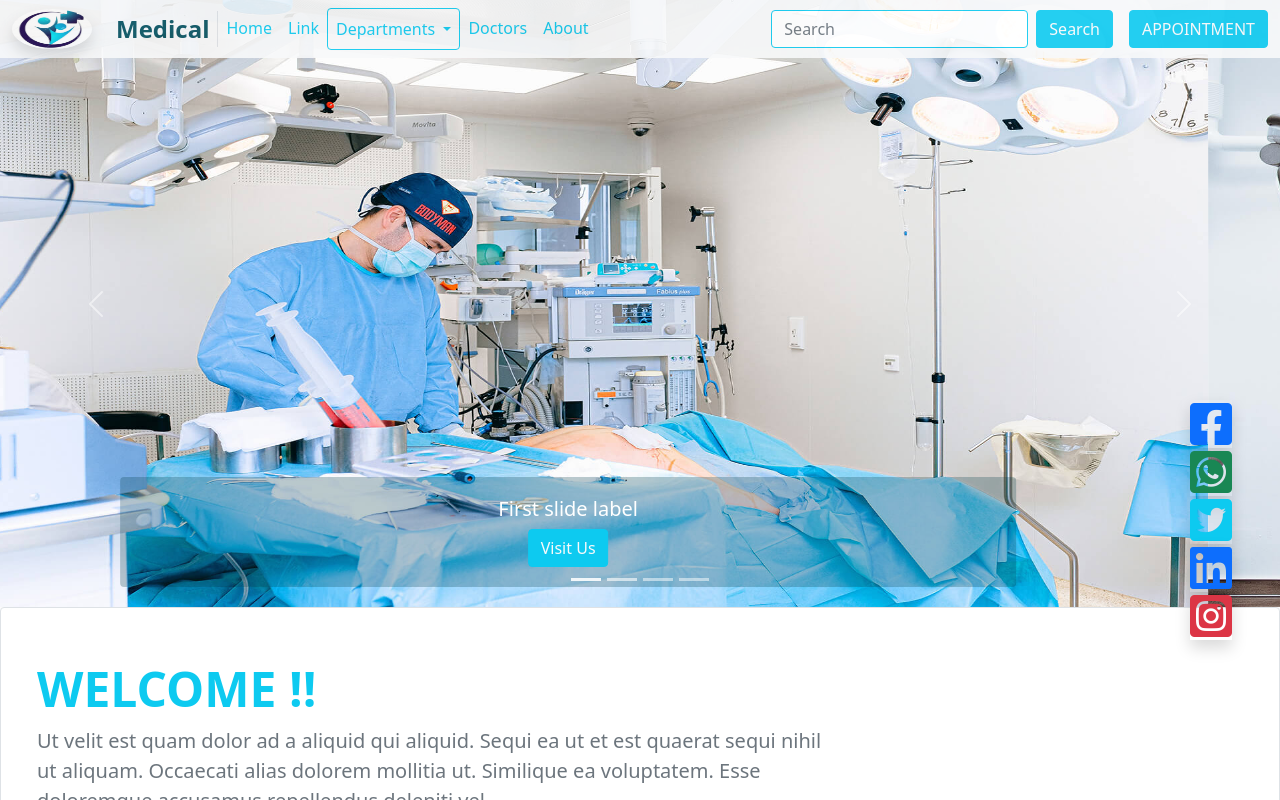
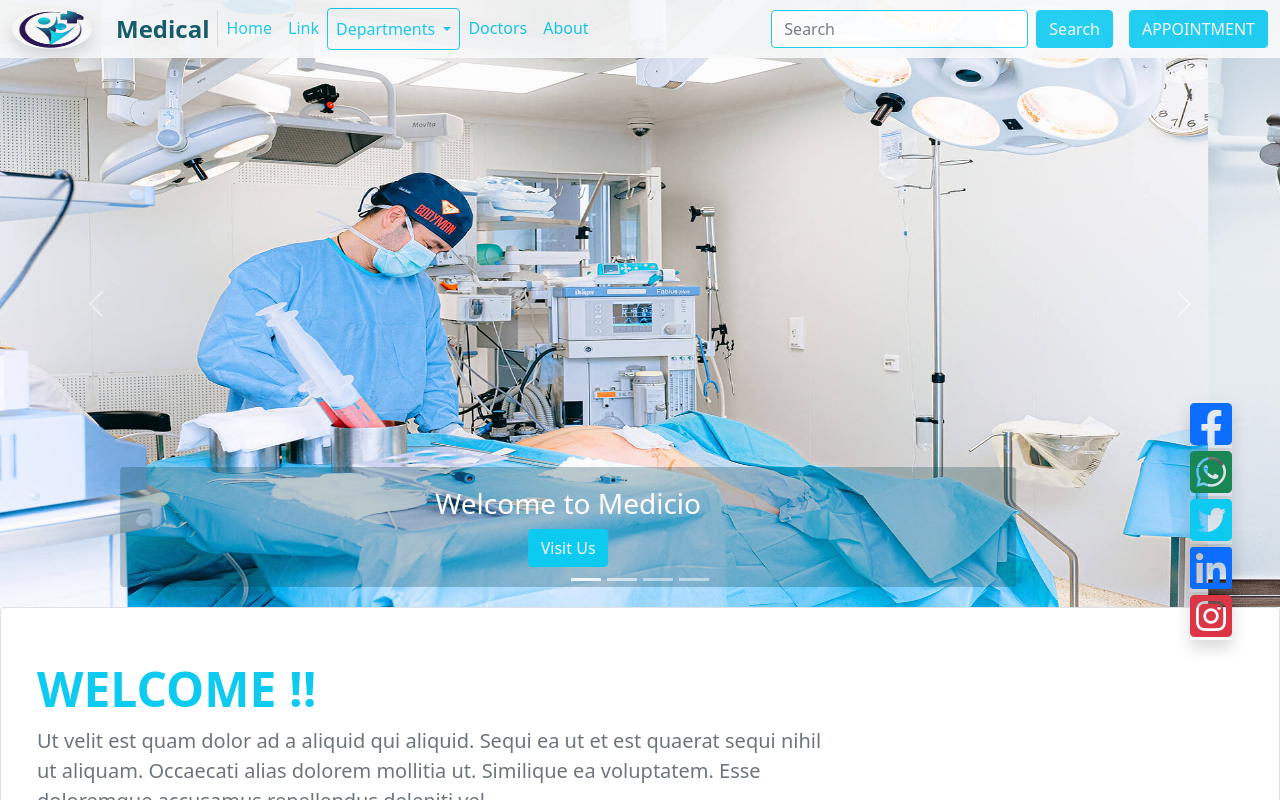
Before and after one commit to MahmoudGado1/Template-3, a plain HTML site: page index.html in a window 1280 px wide. Drawn offline with nearby package versions, Linux system fonts and the light colour scheme; a script that the page names is missing.

Commit message:
project3

```diff
--- a/index.html
+++ b/index.html
@@ -97,28 +97,28 @@
           <div class="carousel-item active">
             <img src="images/slide-1.jpg" class="d-block w-100" alt="home" height="607">
             <div class="carousel-caption d-md-block rounded">
-              <h5>First slide label</h5>
+              <h3>Welcome to Medicio</h3>
               <button class="btn btn-info text-light">Visit Us</button>
             </div>
           </div>
           <div class="carousel-item">
             <img src="images/slide-2.jpg" class="d-block w-100" alt="home" height="607">
             <div class="carousel-caption d-md-block rounded">
-              <h5>First slide label</h5>
+              <h3>Lorem Ipsum Dolor</h3>
               <button class="btn btn-info text-light">Visit Us</button>
             </div>
           </div>
           <div class="carousel-item">
             <img src="images/slide-3.jpg" class="d-block w-100" alt="home" height="607">
             <div class="carousel-caption d-md-block rounded">
-              <h5>First slide label</h5>
+              <h3>Sequi ea ut et est quaerat</h3>
               <button class="btn btn-info text-light">Visit Us</button>
             </div>
         </div>
         <div class="carousel-item">
           <img src="images/gallery-7.jpg" class="d-block w-100" alt="home" height="607">
           <div class="carousel-caption d-md-block rounded">
-            <h5>First slide label</h5>
+            <h3>Nemo Enim </h3>
             <button class="btn btn-info text-light">Visit Us</button>
           </div>
         </div>
```
